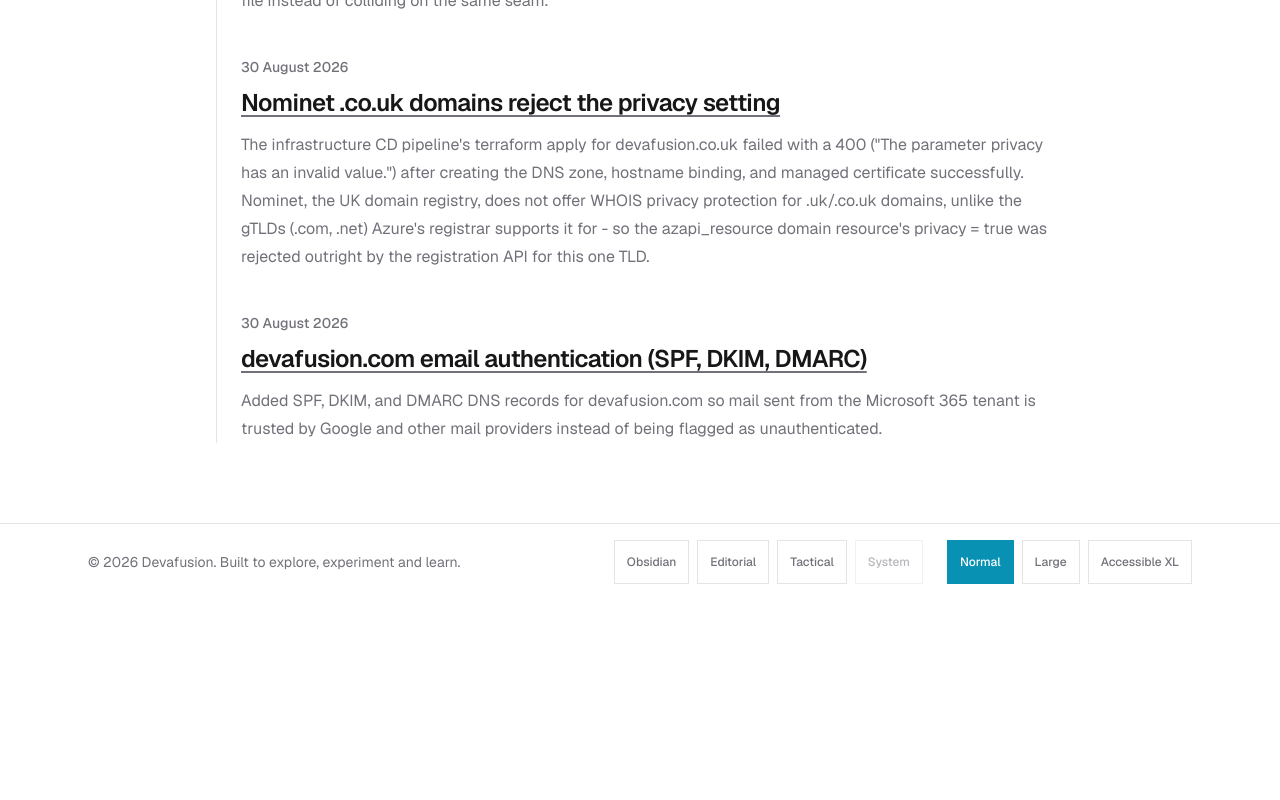
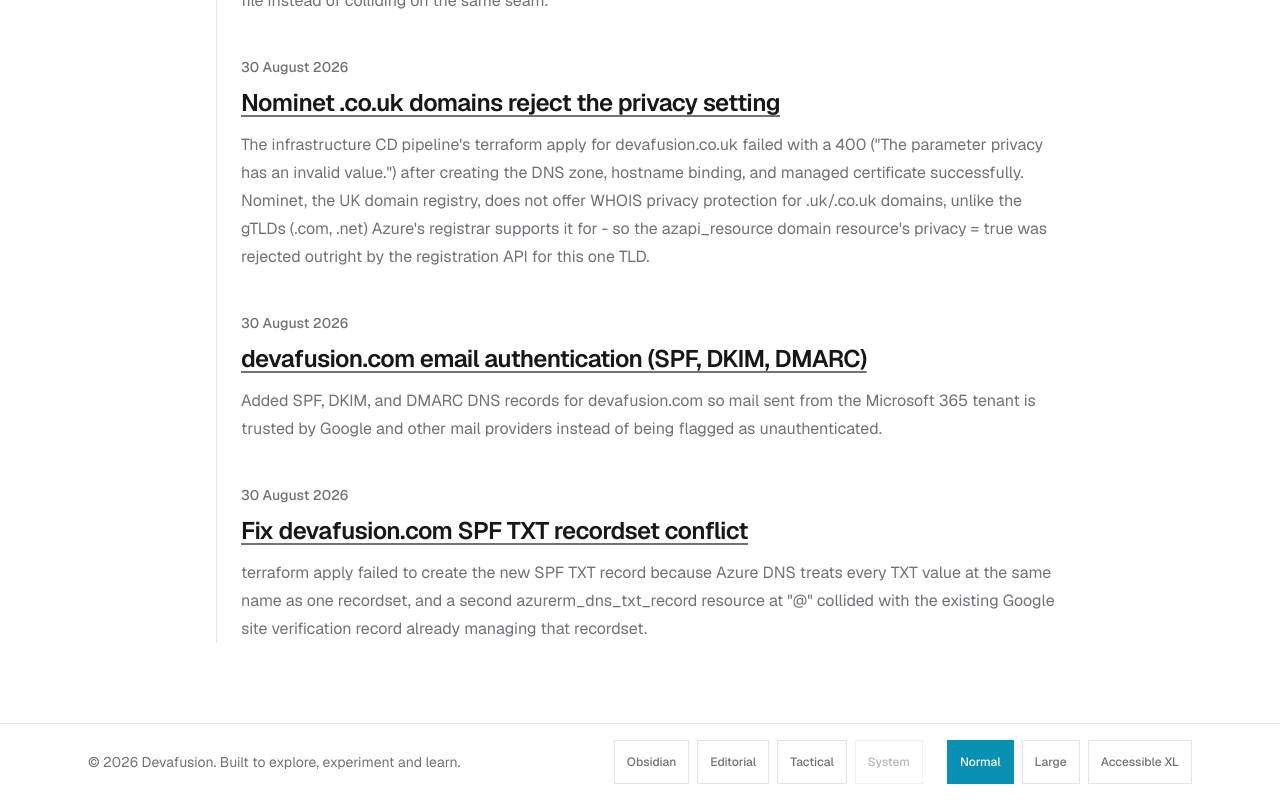
Before and after one commit to vaughanh1/devafusion, a Next.js app in the folder src/web/: page /log in a window 1280 px wide. Shown: the part 3138-3938 px from the top of the page. Before the commit the page ends 3738 px from the top, so only its background shows below. Built offline with nearby package versions, Linux system fonts and the light colour scheme; no server answers.

Commit message:
fix(dns): merge SPF into existing devafusion.com TXT recordset

```diff
--- a/src/web/features/log/engineering-log.ts
+++ b/src/web/features/log/engineering-log.ts
@@ -14,6 +14,7 @@
 import { entry as splitEngineeringLogPerEntry } from "./entries/split-engineering-log-per-entry";
 import { entry as coUkDomainPrivacyNotSupported } from "./entries/co-uk-domain-privacy-not-supported";
 import { entry as devafusionComEmailAuthentication } from "./entries/devafusion-com-email-authentication";
+import { entry as devafusionComSpfTxtRecordsetConflict } from "./entries/devafusion-com-spf-txt-recordset-conflict";
 
 export type { LogEntry } from "./types";
 
@@ -38,6 +39,7 @@
   splitEngineeringLogPerEntry,
   coUkDomainPrivacyNotSupported,
   devafusionComEmailAuthentication,
+  devafusionComSpfTxtRecordsetConflict,
 ];
 
 export const engineeringLog = [...allEntries].sort((a, b) =>
--- /dev/null
+++ b/src/web/features/log/entries/devafusion-com-spf-txt-recordset-conflict.ts
@@ -0,0 +1,21 @@
+import type { LogEntry } from "../types";
+
+export const entry: LogEntry = {
+  slug: "devafusion-com-spf-txt-recordset-conflict",
+  date: "2026-08-30",
+  title: "Fix devafusion.com SPF TXT recordset conflict",
+  summary:
+    "terraform apply failed to create the new SPF TXT record because Azure DNS treats every TXT value at the same name as one recordset, and a second azurerm_dns_txt_record resource at \"@\" collided with the existing Google site verification record already managing that recordset.",
+  tags: ["terraform", "dns", "email", "incident"],
+  decisions: [
+    "Merge the SPF value into the existing devafusion_com_google_verification TXT resource as an additional record block instead of declaring a separate resource at the same name.",
+    "Leave the DKIM CNAME and DMARC TXT records unchanged since they applied successfully against unused names.",
+  ],
+  milestones: [
+    "Removed the standalone devafusion_com_spf TXT resource that duplicated the \"@\" recordset.",
+    "Added the SPF value as a second record block on devafusion_com_google_verification.",
+    "Re-validated with terraform fmt -check and terraform validate.",
+  ],
+  validation: ["terraform fmt -check", "terraform validate"],
+  visibility: "public",
+};
```
Also changed, not shown: 1 other file (tests, documents, lock files or other folders).
